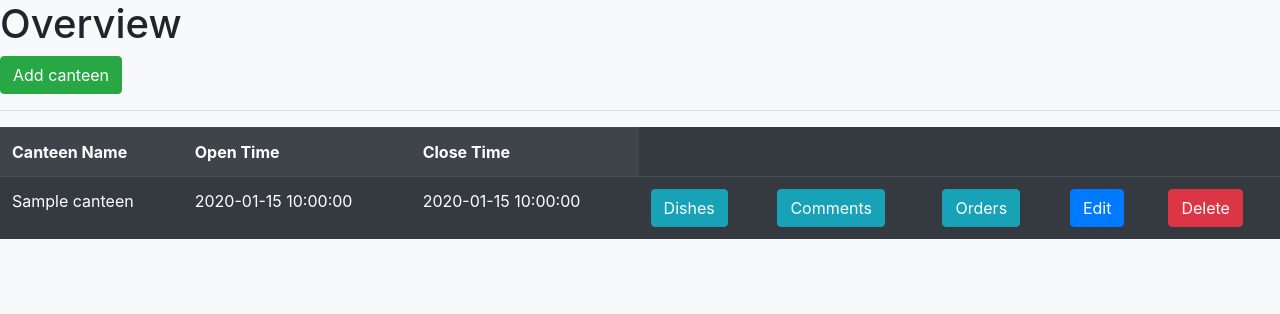
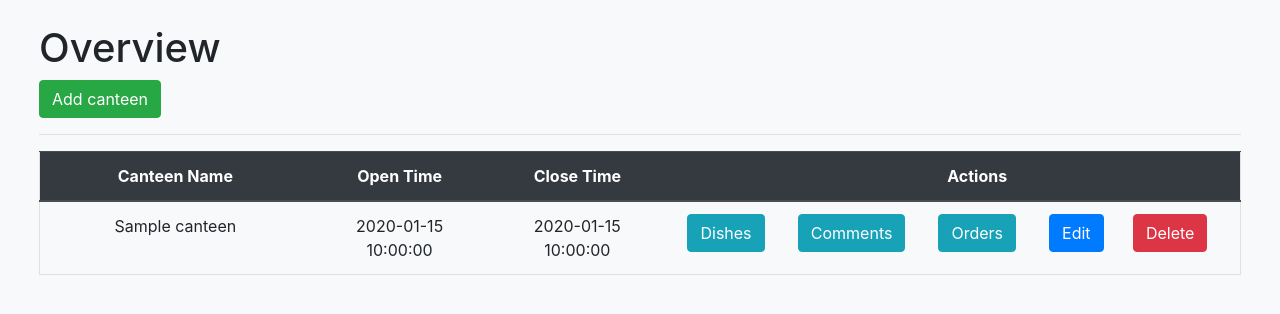
Before and after one commit to sheep167/CSCI3100_canteen_webapp, a Flask app: template canteen/templates/admin_canteens.html in a window 1280 px wide. Shown: the part 56-370 px from the top of the page. Run offline with Flask 2, Linux system fonts and the light colour scheme; the template is opened without the code that fills it: most values are stand-ins (such as "Sample title", 1, 10 or a date in 2020); some libraries are stand-ins or nearby versions.

Commit message:
Change table style in admin_canteens.html and admin_users.html

```diff
--- a/canteen/templates/admin_canteens.html
+++ b/canteen/templates/admin_canteens.html
@@ -6,26 +6,39 @@
 {% endblock %}
 
 {% block content %}
-  <h1>Overview</h1>
-  <a class="btn btn-success" href="/add/canteens">Add canteen</a>
-  <hr>
-  <table class="table table-striped table-dark">
+<div class="container-fluid my-4">
+  <h1 class="mx-4">Overview</h1>
+  <a class="btn btn-success mx-4" href="/add/canteens">Add canteen</a>
+  <hr class="mx-4">
+  <div class="row mx-4">
+    <table class="table border-bottom border-right border-left text-center">
+      <thead class="thead-dark my-auto">
         <tr>
-      <th>Canteen Name</th>
-      <th>Open Time</th>
-      <th>Close Time</th>
+          <th style="width:23%">Canteen Name</th>
+          <th style="width:15%">Open Time</th>
+          <th style="width:15%">Close Time</th>
+          <th style="width:10%"></th>
+          <th style="width:10%"></th>
+          <th style="width:10%">Actions</th>
+          <th style="width:7%"></th>
+          <th style="width:10%"></th>
         </tr>
+      </thead>
       {% for canteen in canteens %}
+      <tbody>
         <tr>
           <td>{{canteen.name}}</td>
           <td>{{canteen.open_at}}</td>
           <td>{{canteen.close_at}}</td>
-        <td><a href="/overview/canteens/{{canteen._id}}/dishes" class="btn btn-info">Dishes</a></td>
-        <td><a href="/overview/canteens/{{canteen._id}}/comments" class="btn btn-info">Comments</a></td>
+          <td class="text-center"><a href="/overview/canteens/{{canteen._id}}/dishes" class="btn btn-info">Dishes</a></td>
+          <td class="text-right"><a href="/overview/canteens/{{canteen._id}}/comments" class="btn btn-info">Comments</a></td>
           <td><a href="/overview/canteens/{{canteen._id}}/orders" class="btn btn-info">Orders</a></td>
-        <td><a href="/edit/canteens/{{canteen._id}}" class="btn btn-primary">Edit</a></td>
-        <td><a href="/delete/canteens/{{canteen._id}}" class="btn btn-danger">Delete</a></td>
+          <td class="text-left"><a href="/edit/canteens/{{canteen._id}}" class="btn btn-primary">Edit</a></td>
+          <td class="text-left"><a href="/delete/canteens/{{canteen._id}}" class="btn btn-danger">Delete</a></td>
         </tr>
+      </tbody>
       {% endfor %}
     </table>
+  </div>
+</div>
 {% endblock %}
```
Also changed, not shown: canteen/templates/admin_users.html (+22 -9 lines), 1 other file. Lines whose indentation alone changed are shown as unchanged.
